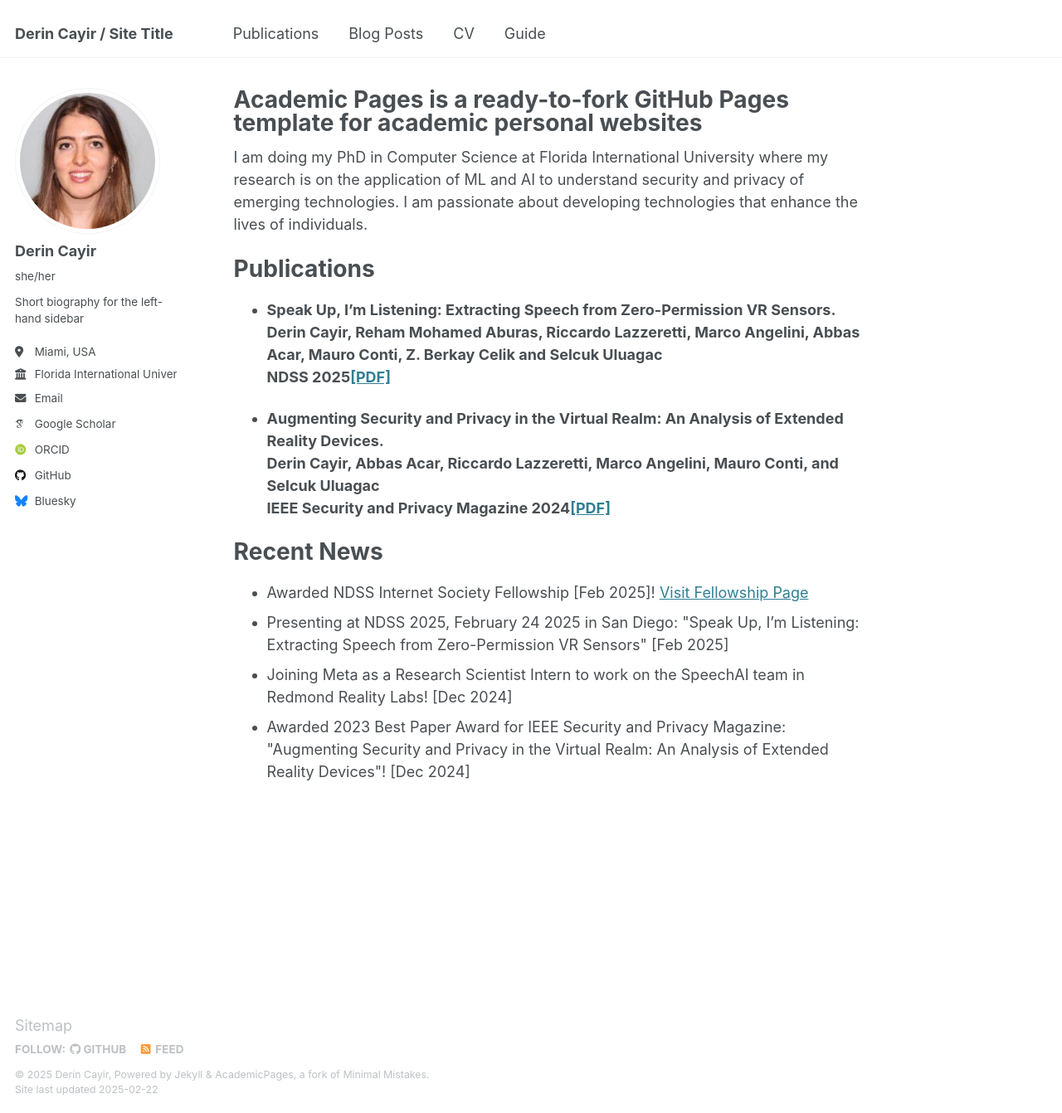
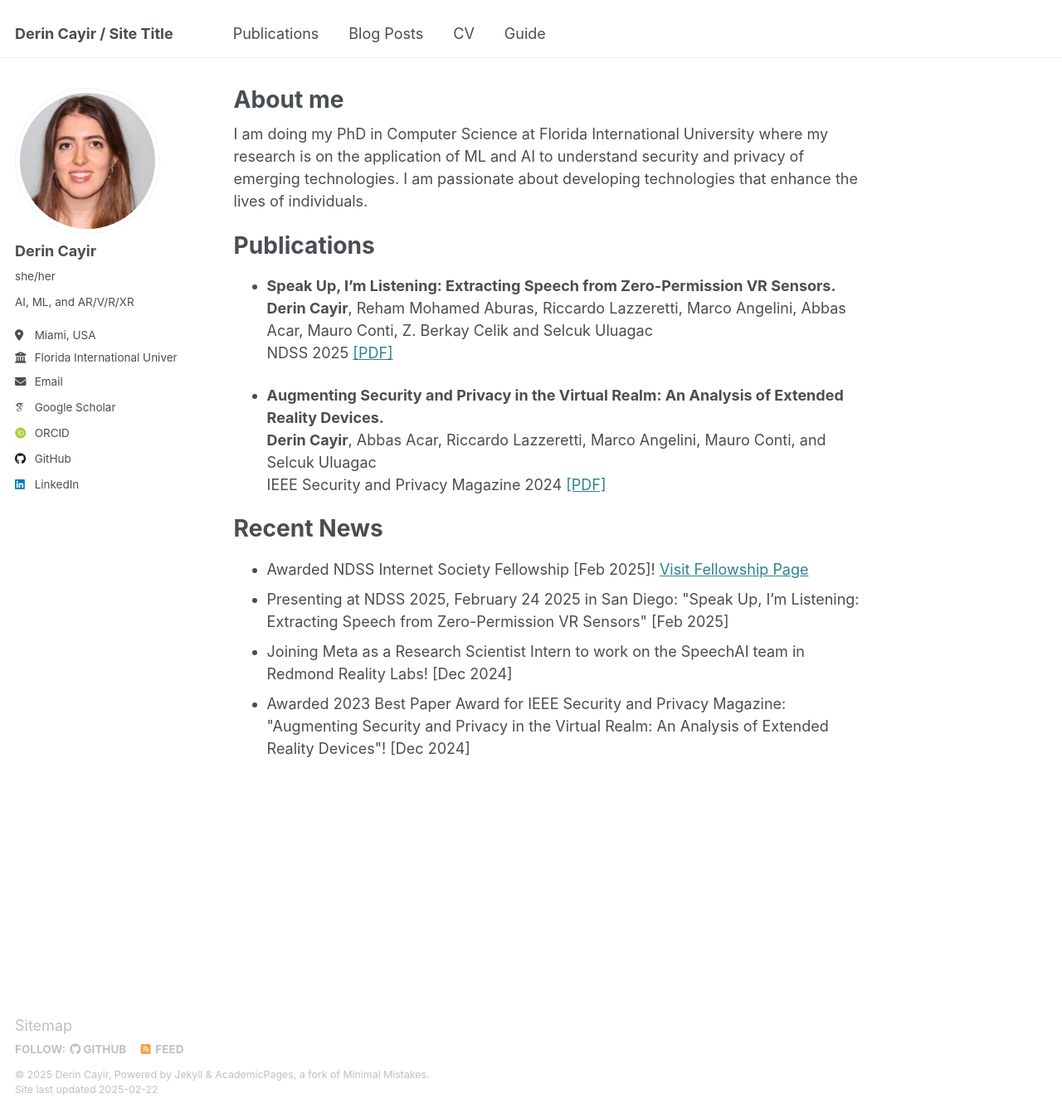
Before and after one commit to derincayir/derincayir.github.io, a Jekyll site: the page built from _pages/about.md, in a window 1280 px wide and 1342 px high. Shown: the whole window at 83% size. Built offline with Jekyll 4.4.1, drawn with Linux system fonts in a browser that asks for light colours; some web fonts are replaced.

```diff
--- a/_config.yml
+++ b/_config.yml
@@ -25,7 +25,7 @@
   avatar           : "profile.jpeg"
   name             : "Derin Cayir"
   pronouns         : "she/her"
-  bio              : "Short biography for the left-hand sidebar"
+  bio              : "AI, ML, and AR/V/R/XR"
   location         : "Miami, USA"
   employer         : "Florida International University"
   uri              : # URL
@@ -45,12 +45,12 @@
   bitbucket        : # Username - Update with your username on the site
   codepen          : # Username
   dribbble         : # Username
-  github           : "academicpages"
+  github           : "derincayir"
   kaggle           : # Username
   stackoverflow    : # User number or user number and name (i.e., use "1" or "1/jeff-atwood")
 
   # Social media
-  bluesky          : "bsky.app" # Replace this with you Bluesky username
+  bluesky          :  # Replace this with you Bluesky username
   facebook         : # Username
   flickr           : # Username
   foursquare       : # Username
@@ -59,7 +59,7 @@
   keybase          : # Username
   instagram        : # Username
   lastfm           : # Username
-  linkedin         : # Username
+  linkedin         : "https://www.linkedin.com/in/derin-cayir-525b171a5/"
   mastodon         : # URL
   medium           : # URL
   pinterest        : # Username
--- a/_data/navigation.yml
+++ b/_data/navigation.yml
@@ -12,7 +12,7 @@
     url: /year-archive/
 
   - title: "CV"
-    url: /cv/
+    url: /files/cv.pdf
 
   - title: "Guide"
     url: /markdown/
--- a/_pages/about.md
+++ b/_pages/about.md
@@ -1,6 +1,6 @@
 ---
 permalink: /
-title: "Academic Pages is a ready-to-fork GitHub Pages template for academic personal websites"
+title: "About me"
 author_profile: true
 redirect_from:
   - /about/
@@ -10,16 +10,16 @@
 
 Publications
 ============
-
 - <b>Speak Up, I’m Listening: Extracting Speech from Zero-Permission VR Sensors.</b>  <br/>
-<b>Derin Cayir<b>, Reham Mohamed Aburas, Riccardo Lazzeretti, Marco Angelini, Abbas Acar, Mauro Conti, Z. Berkay Celik and Selcuk Uluagac  <br/>
-NDSS 2025<a href="https://derincayir.github.io/files/2025-164-paper.pdf">[PDF]</a>
+<b>Derin Cayir</b>, Reham Mohamed Aburas, Riccardo Lazzeretti, Marco Angelini, Abbas Acar, Mauro Conti, Z. Berkay Celik and Selcuk Uluagac  <br/>
+NDSS 2025 <a href="https://derincayir.github.io/files/2025-164-paper.pdf">[PDF]</a>
 <br/>
 
 - <b>Augmenting Security and Privacy in the Virtual Realm: An Analysis of Extended Reality Devices.</b>  <br/>
- <b>Derin Cayir<b>, Abbas Acar, Riccardo Lazzeretti, Marco Angelini, Mauro Conti, and Selcuk Uluagac  <br/>
-IEEE Security and Privacy Magazine 2024<a href="https://derincayir.github.io/files/SPM_Augmenting.pdf">[PDF]</a>
+<b>Derin Cayir</b>, Abbas Acar, Riccardo Lazzeretti, Marco Angelini, Mauro Conti, and Selcuk Uluagac  <br/>
+IEEE Security and Privacy Magazine 2024 <a href="https://derincayir.github.io/files/SPM_Augmenting.pdf">[PDF]</a>
 <br/>
+
 
 Recent News
 ===========
```
Also changed, not shown: 1 other file.
